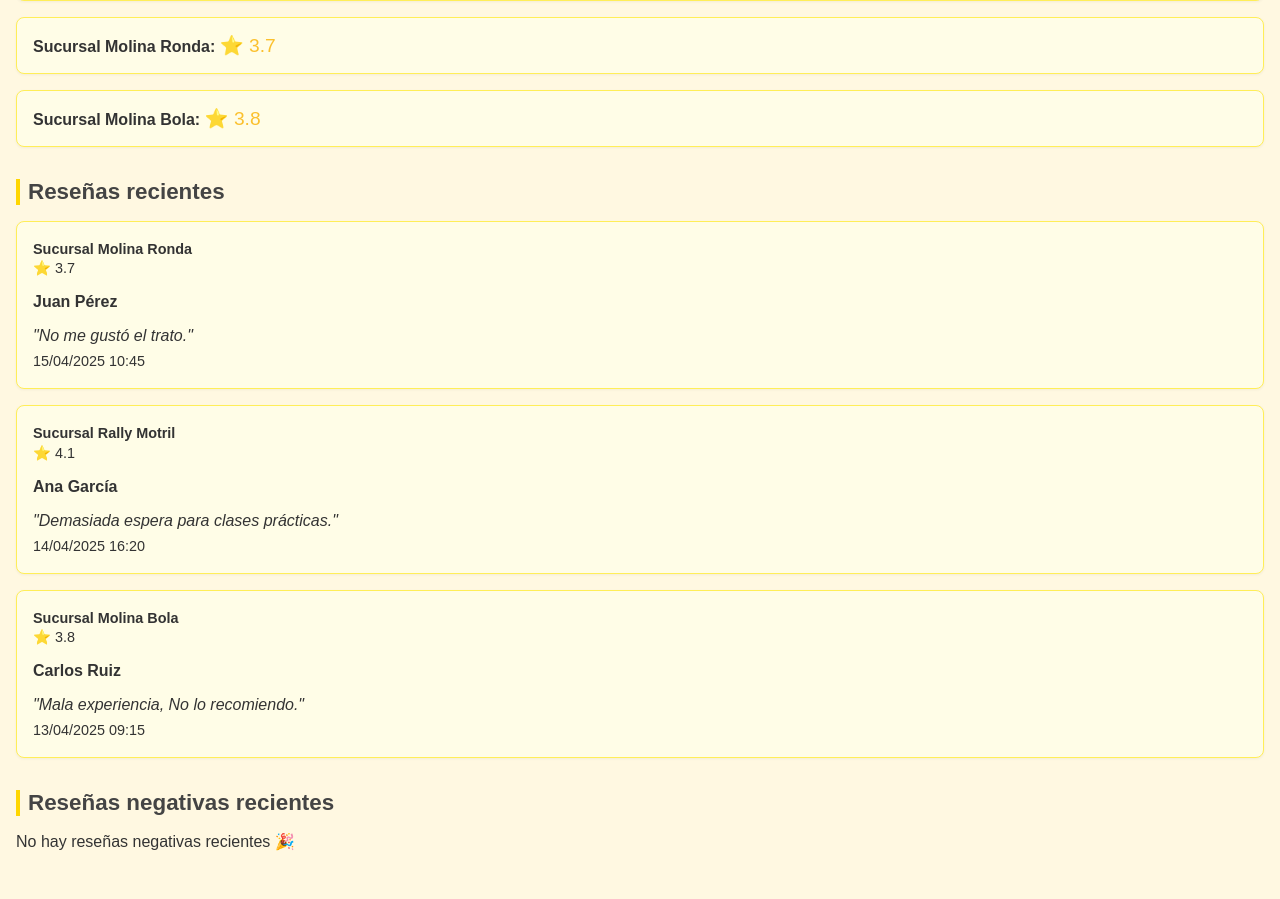
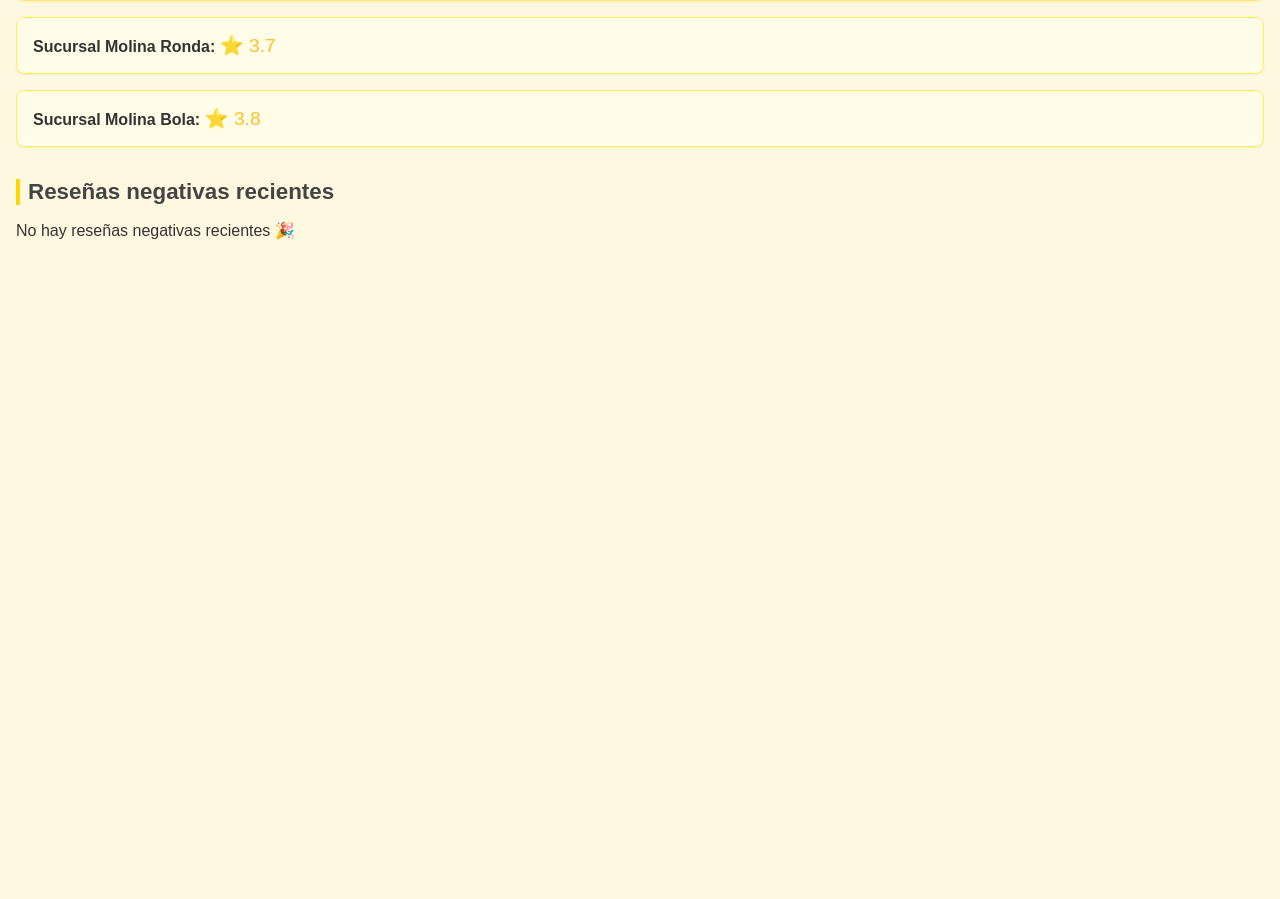
Before and after one commit to SatMolina/Monitor-rese-as, a Flask app: page / in a window 1280 px wide. Shown: the part 290-1189 px from the top of the page. After the commit the page ends 530 px from the top, so only its background shows below. Run offline with Flask 2, Linux system fonts and the light colour scheme.

Commit message:
fix: mostrar solo reseñas negativas

```diff
--- a/app.py
+++ b/app.py
@@ -33,15 +33,15 @@ def home():
         }
     ]
 
-    # Filtrar reseñas negativas (por ejemplo, ONE y TWO)
-    negative_reviews = [review for review in simulated_reviews if review['rating'] in ['1', '2']]  # Cambié las calificaciones a 1 y 2 en lugar de 'ONE' y 'TWO'
+    # Filtrar reseñas negativas (1 o 2 estrellas)
+    negative_reviews = [review for review in simulated_reviews if float(review['rating']) <= 2]
 
     # Calcular las puntuaciones por sucursal
     ratings = []
     for location in set(review['location'] for review in simulated_reviews):
         location_reviews = [review for review in simulated_reviews if review['location'] == location]
         avg_rating = sum(float(review['rating']) for review in location_reviews) / len(location_reviews)
-        ratings.append({'name': location, 'rating': round(avg_rating, 1)})  # Asegurarse de redondear a un decimal
+        ratings.append({'name': location, 'rating': round(avg_rating, 1)})
 
     # Ordenar reseñas de más reciente a más antigua
     sorted_reviews = sorted(simulated_reviews, key=lambda x: x['datetime'], reverse=True)
--- a/templates/index.html
+++ b/templates/index.html
@@ -27,25 +27,6 @@
             </ul>
         </section>
 
-        <section class="reviews">
-            <h2>Reseñas recientes</h2>
-            {% if reviews %}
-                <ul>
-                    {% for review in reviews %}
-                        <li class="review">
-                            <p class="review-location"><strong>{{ review.location }}</strong></p>
-                            <p class="review-rating">⭐ {{ review.rating }}</p>
-                            <p class="review-reviewer"><strong>{{ review.reviewer }}</strong></p>
-                            <p class="review-text">"{{ review.comment }}"</p>
-                            <p class="review-date">{{ review.date }}</p>
-                        </li>
-                    {% endfor %}
-                </ul>
-            {% else %}
-                <p>No hay reseñas disponibles.</p>
-            {% endif %}
-        </section>
-
         <section class="negative-reviews">
             <h2>Reseñas negativas recientes</h2>
             {% if negative_reviews %}
```
